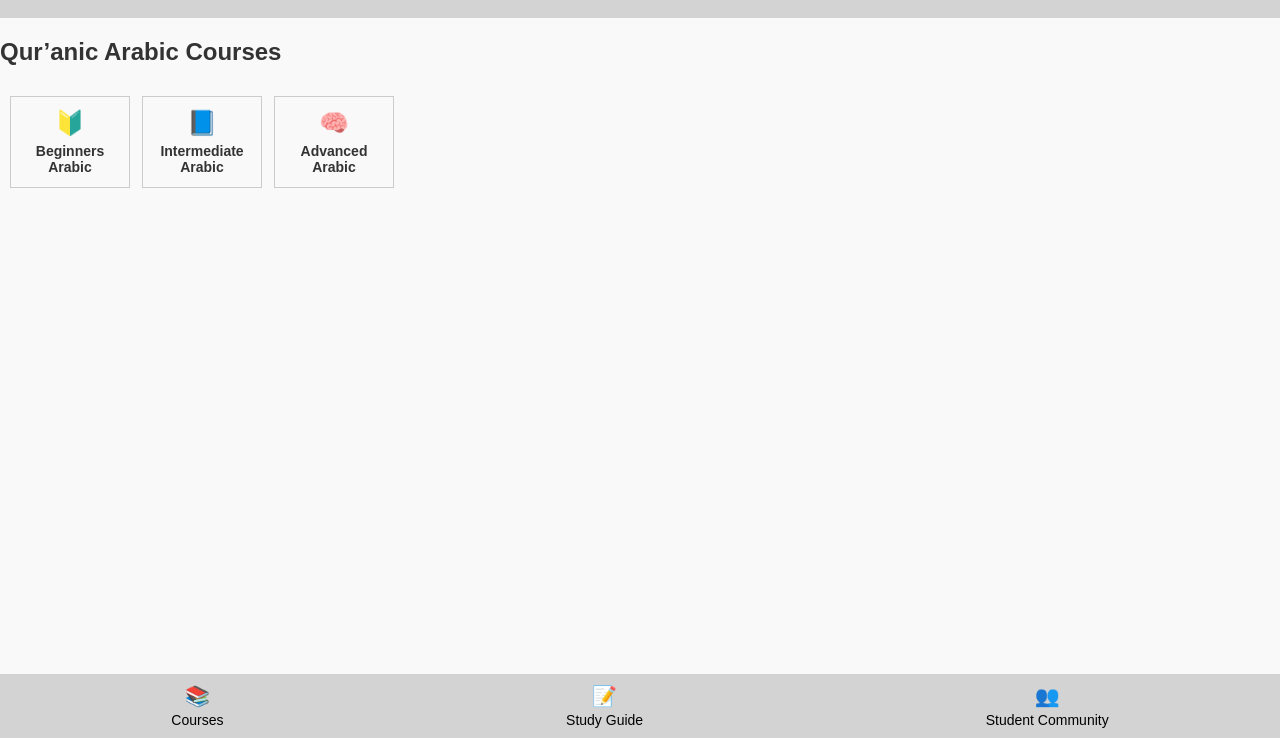
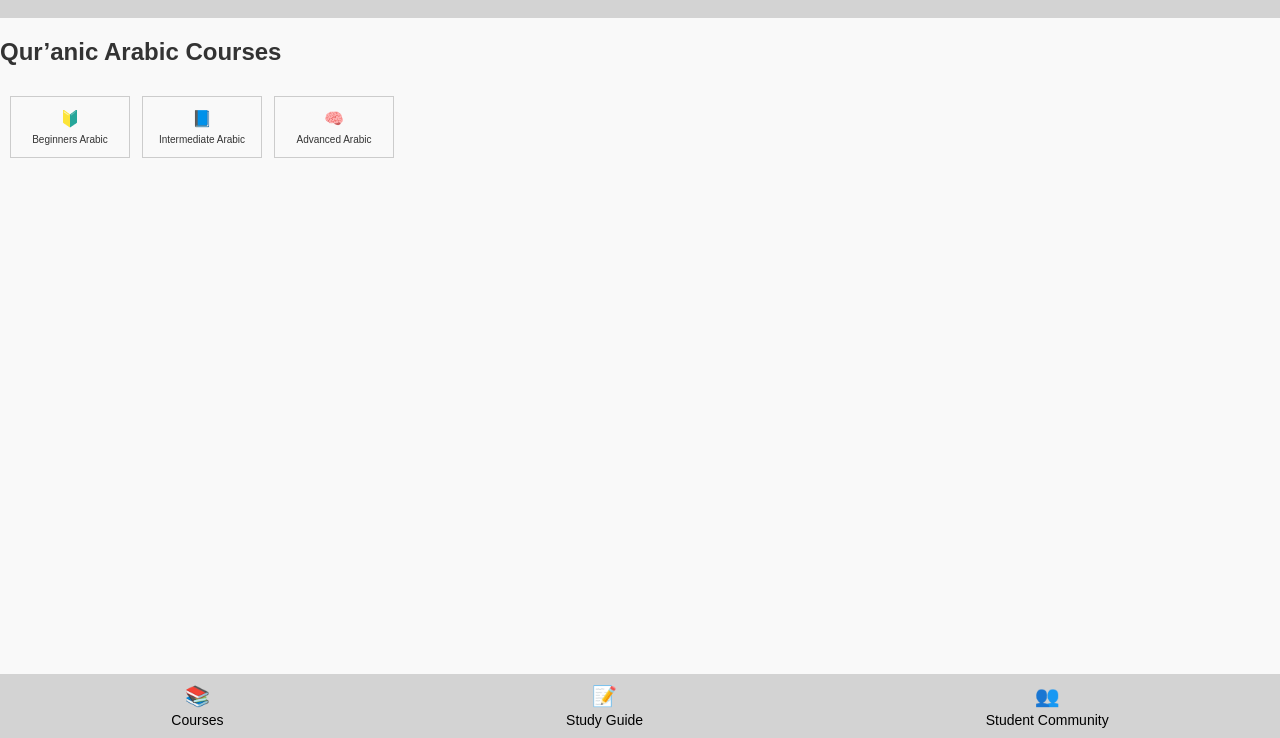
Before and after one commit to shajib-quran/shajib-quran.github.io, a website: page index.html in a window 1280 px wide. Shown: the part 62-800 px from the top of the page. Drawn offline with Linux system fonts and the light colour scheme.

Commit message:
Update style.css

```diff
--- a/style.css
+++ b/style.css
@@ -59,8 +59,8 @@ header, footer {
 }
 
 .course-box {
-  flex: 0 0 auto; /* ✅ prevents wrapping */
-  width: 120px;    /* ✅ fixed width for horizontal layout */
+  flex: 0 0 auto;
+  width: 120px;
   border: 1px solid #ccc;
   text-align: center;
   padding: 12px;
@@ -69,13 +69,12 @@ header, footer {
 }
 
 .course-icon {
-  font-size: 24px;
+  font-size: 16px;
   margin-bottom: 6px;
 }
 
 .course-title {
-  font-size: 14px;
-  font-weight: 600;
+  font-size: 10px;
 }
 
 .fade-in {
```
